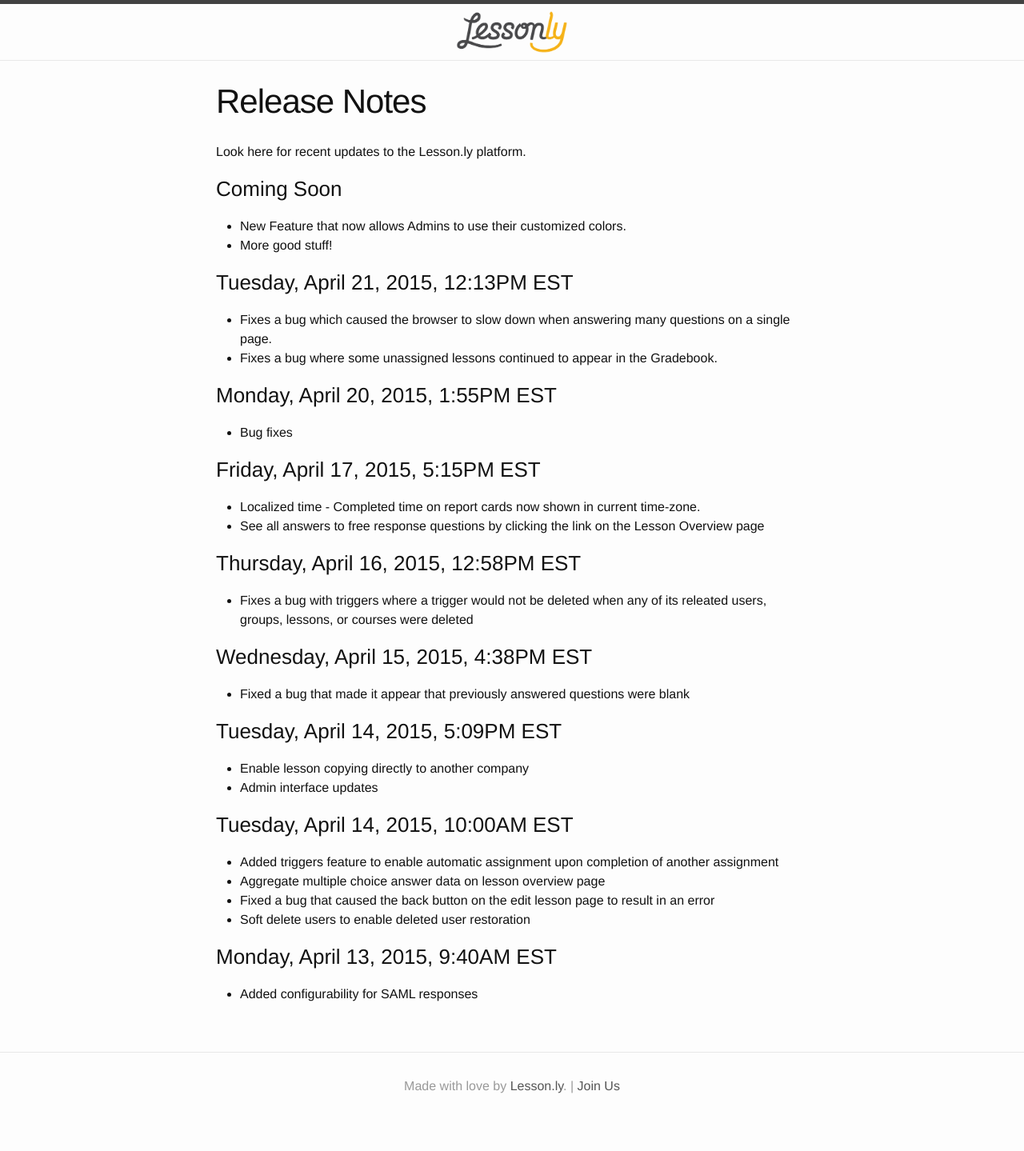
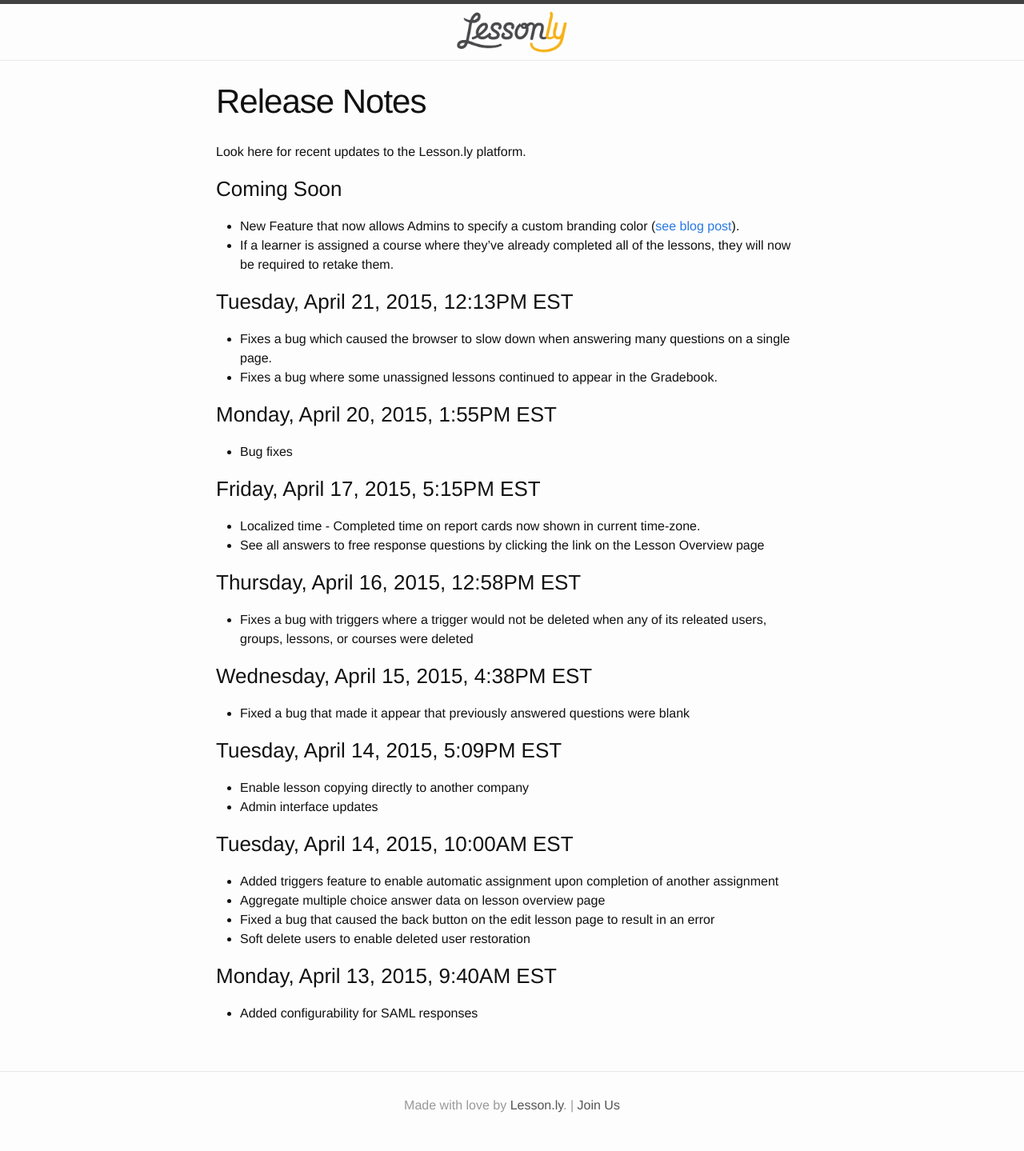
Before and after one commit to isabella232/lessonly.github.io, a Jekyll site: the page built from release-notes.md, in a window 1280 px wide. Shown: the whole page at 80% size. Built offline with Jekyll 4.4.1, drawn with Linux system fonts in a browser that asks for light colours; before the commit the page ends 1415 px from its top, so only the background shows below that.

Commit message:
Update release notes
Also updated the note about custom colors to add a link to our blog post and change the language a bit to make clear you can only select one custom color

```diff
--- a/release-notes.md
+++ b/release-notes.md
@@ -8,8 +8,8 @@
 
 ### Coming Soon
 
-- New Feature that now allows Admins to use their customized colors.
-- More good stuff!
+- New Feature that now allows Admins to specify a custom branding color ([see blog post](http://www.lesson.ly/blog/the-colors-announcing-enhanced-branding)).
+- If a learner is assigned a course where they've already completed all of the lessons, they will now be required to retake them.
 
 ### Tuesday, April 21, 2015, 12:13PM EST
 
```
